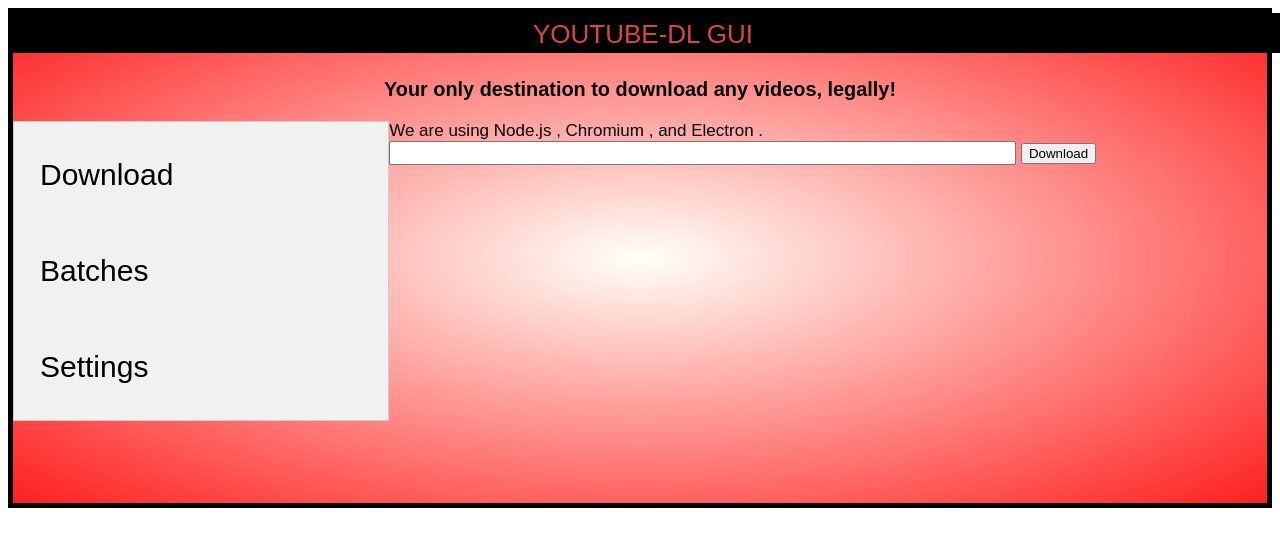
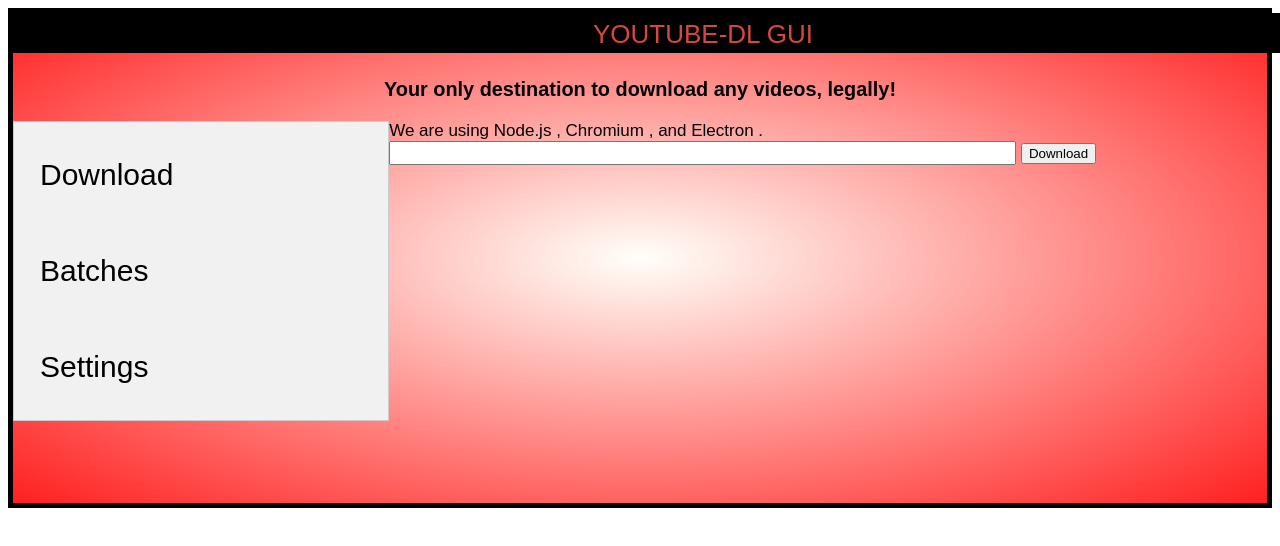
Before and after one commit to BCRevels/414-Project, an Electron app: page index.html in a window 1280 px wide. Shown: the top 546 px of the page. Drawn offline with Linux system fonts and the light colour scheme; no server answers.

```diff
--- a/index.html
+++ b/index.html
@@ -10,7 +10,7 @@
     <!-- Puts the header as a svg -->
   <svg height="40" width="2000">
     <rect width="1325" height="80" background="#FFFFF9" style="fill:rgb(0,0,0);stroke-width:8;stroke:rgb(0,0,0)" />
-    <text fill="#d9473d" font-size="26" font-family="Manjari,sans-serif" x="520" y="30">YOUTUBE-DL GUI</text>
+    <text fill="#d9473d" style="text-align: center" font-size="26" font-family="Manjari,sans-serif" x="580" y="30">YOUTUBE-DL GUI</text>
     <h3 style="text-align: center">Your only destination to download any videos, legally!</h3>
   </svg>
 
```
Also changed, not shown: dist/index.html, dist/index.js, 5 other files.
